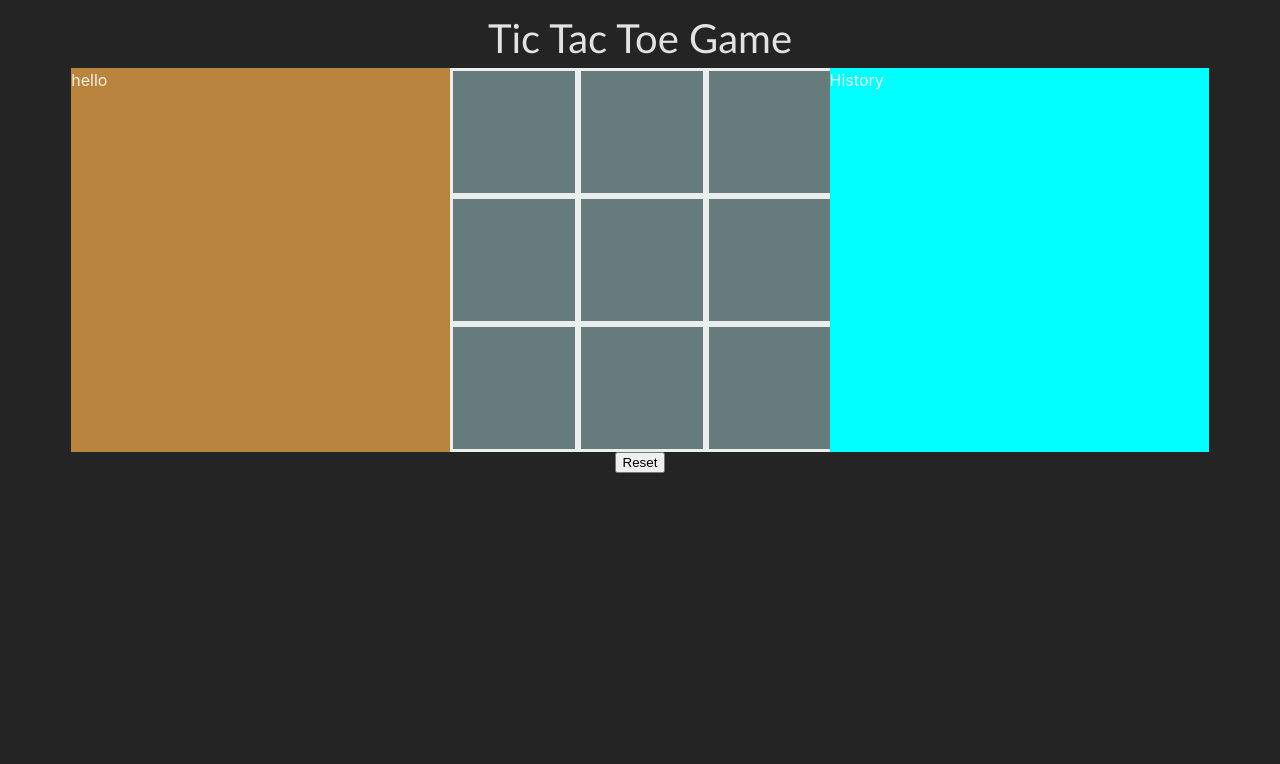
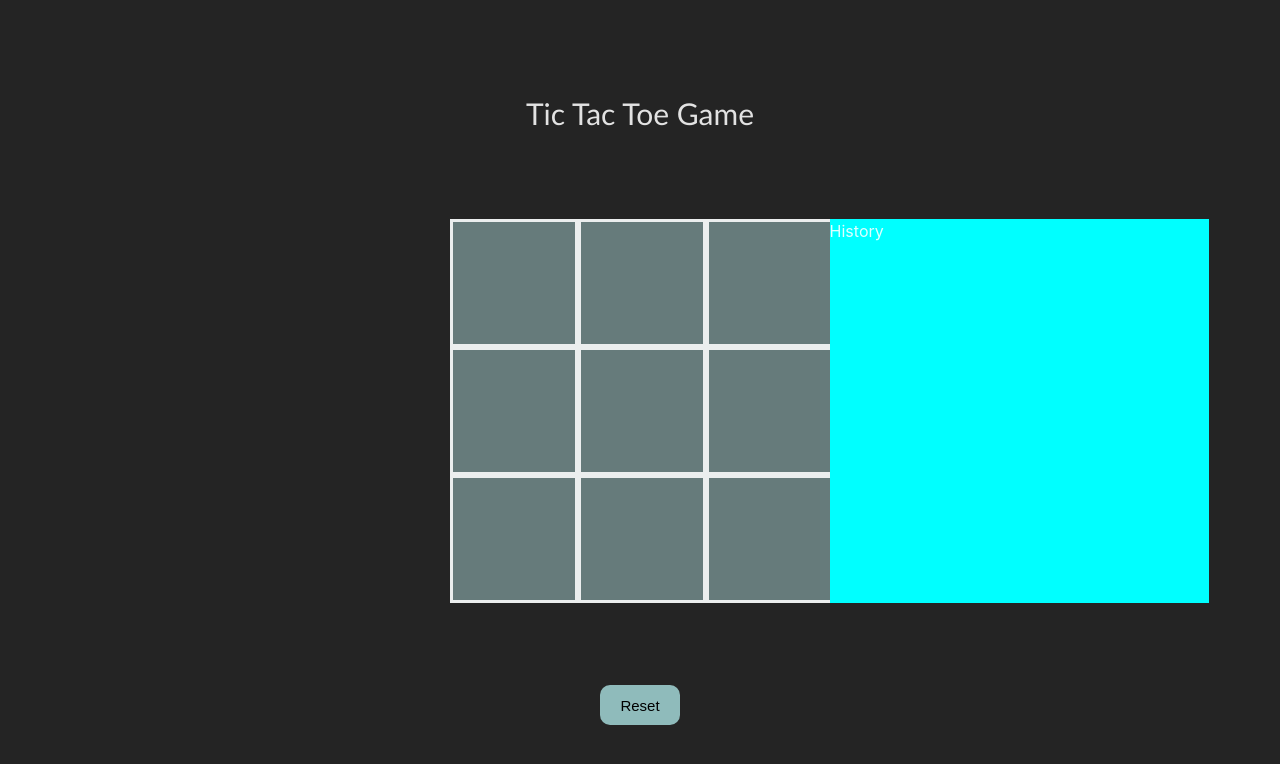
Before and after one commit to HaoDuong1994/tictactoe, a React (Vite) app: page / in a window 1280 px wide. Shown: the top 764 px of the page. Built offline with nearby package versions, Linux system fonts and the light colour scheme.

Commit message:
complete reset game

```diff
--- a/src/App.css
+++ b/src/App.css
@@ -1,7 +1,8 @@
 .container {
   display: flex;
   flex-direction: column;
-  justify-content: center;
+  justify-content: space-evenly;
   align-items: center;
   width: 100%;
+  height: 100vh;
 }
--- a/src/Component/Button/button.jsx
+++ b/src/Component/Button/button.jsx
@@ -1,17 +1,18 @@
 import { useContext } from "react";
 import { Context } from "../../Util/GlobalContext";
+import styles from "./button.module.css";
 function Button() {
   const value = useContext(Context);
   console.log(value);
-  const { setResultGame, resultGame, count, setCount } = value;
-  console.log(resultGame);
-  console.log(count);
+  const { setResultGame, resultGame, count, setCount, setNameWinner } = value;
   const reset = () => {
     setResultGame(Array(9).fill(null));
     setCount(0);
+    setNameWinner("");
   };
   return (
     <button
+      className={styles.button}
       onClick={() => {
         reset();
       }}>
--- /dev/null
+++ b/src/Component/Button/button.module.css
@@ -0,0 +1,12 @@
+.button {
+  width: 80px;
+  height: 40px;
+  border: 5px;
+  background-color: rgb(143, 187, 187);
+  font-size: 15px;
+  border-radius: 10px;
+}
+.button:hover {
+  cursor: pointer;
+  opacity: 0.8;
+}
--- a/src/Component/Game/Board/Board.jsx
+++ b/src/Component/Game/Board/Board.jsx
@@ -9,14 +9,7 @@ function Board() {
   const [endGame, setEndGame] = useState(false);
   const [winner, setWinner] = useState(false);
   const value = useContext(Context);
-  const {
-    setNameWinner,
-    nameWinner,
-    resultGame,
-    setResultGame,
-    count,
-    setCount,
-  } = value;
+  const { setNameWinner, resultGame, setResultGame, count, setCount } = value;
   const boxClick = (e, index) => {
     if (endGame) return;
     if (count % 2 === 0) {
--- a/src/Component/Game/Game.jsx
+++ b/src/Component/Game/Game.jsx
@@ -1,10 +1,11 @@
 import Board from "./Board/Board";
 import History from "./History/History";
 import styles from "./Game.module.css";
+import WinnerTitle from "./WinnerTitle/WinnerTitle";
 function Game() {
   return (
     <div className={styles.container}>
-      <div className={styles.empty}>hello</div>
+      <WinnerTitle styles={styles} />
       <Board />
       <div className={styles.history}>History</div>
     </div>
--- a/src/Component/Game/Game.module.css
+++ b/src/Component/Game/Game.module.css
@@ -7,7 +7,18 @@
   width: 30%;
   background-color: aqua;
 }
-.empty {
-  background-color: rgb(185, 132, 62);
+.titleWinner {
   width: 30%;
+  display: flex;
+  justify-content: center;
+  align-items: center;
+  font-size: 2em;
+  img {
+    height: 40px;
+    width: 40px;
+  }
+  span {
+    color: aqua;
+    margin: 5px;
+  }
 }
--- /dev/null
+++ b/src/Component/Game/WinnerTitle/WinnerTitle.jsx
@@ -0,0 +1,24 @@
+import { useContext } from "react";
+import { Context } from "../../../Util/GlobalContext";
+import cross from "../../../Img/pngtree-red-cross-paint-clipart-transparent-background-vector-png-image_7110618.png";
+function WinnerTitle(props) {
+  const styles = props.styles;
+  const value = useContext(Context);
+  const { nameWinner } = value;
+  if (nameWinner == "cross") {
+    return (
+      <div className={styles.titleWinner}>
+        Congratulation <img src={cross} /> Win{" "}
+      </div>
+    );
+  } else if (nameWinner == "circle") {
+    return (
+      <div className={styles.titleWinner}>
+        Congratulation <span> O </span> Win
+      </div>
+    );
+  } else {
+    return <div className={styles.titleWinner}></div>;
+  }
+}
+export default WinnerTitle;
--- a/src/Component/Header/Header.jsx
+++ b/src/Component/Header/Header.jsx
@@ -3,22 +3,6 @@ import { useContext } from "react";
 import { Context } from "../../Util/GlobalContext";
 import cross from "../../Img/pngtree-red-cross-paint-clipart-transparent-background-vector-png-image_7110618.png";
 function Header() {
-  const value = useContext(Context);
-  const { nameWinner, setNameWinner } = value;
-  if (nameWinner == "cross") {
-    return (
-      <div className={styles.container}>
-        Congratulation <img src={cross} /> Win
-      </div>
-    );
-  } else if (nameWinner == "circle") {
-    return (
-      <div className={styles.container}>
-        Congratulation <span>O</span> Win
-      </div>
-    );
-  } else {
-    return <div className={styles.container}>Tic Tac Toe Game</div>;
-  }
+  return <div className={styles.container}>Tic Tac Toe Game</div>;
 }
 export default Header;
--- a/src/Component/Header/Header.module.css
+++ b/src/Component/Header/Header.module.css
@@ -1,15 +1,7 @@
 .container {
-  font-size: 40px;
+  font-size: 30px;
   display: block;
   justify-content: center;
   align-items: center;
   font-family: "Gill Sans", "Gill Sans MT", Calibri, "Trebuchet MS", sans-serif;
-  img {
-    height: 40px;
-    width: 40px;
-  }
-  span {
-    color: aqua;
-    font-size: 50px;
-  }
 }
```
